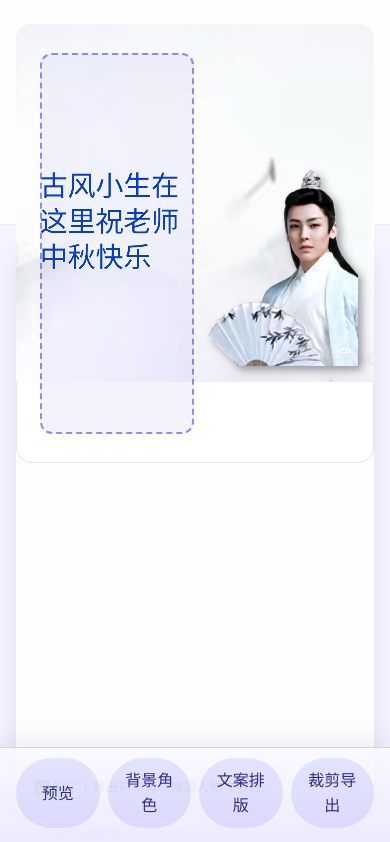
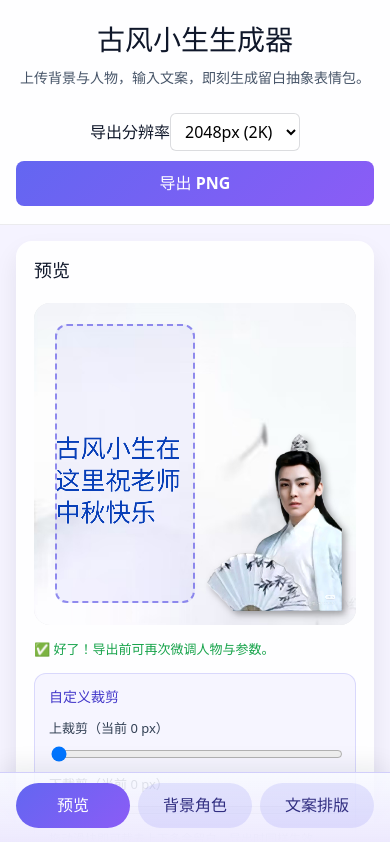
Before and after one commit to ChenRunnan-Cooper/Ancient-Style-Young-Man, a React (Vite) app: page / in a window 390 px wide. Shown: the top 842 px of the page. Built offline with nearby package versions, Linux system fonts and the light colour scheme; a web font is replaced by a local one.

Commit message:
Revise mobile layout with tabbed panels

```diff
--- a/src/App.css
+++ b/src/App.css
@@ -67,6 +67,13 @@
   gap: 24px;
   padding: 24px var(--page-gutter) 32px;
   flex: 1;
+}
+
+.app__main--mobile {
+  display: flex;
+  flex-direction: column;
+  gap: 20px;
+  padding: 20px var(--page-gutter) 28px;
 }
 
 .panel {
@@ -374,13 +381,6 @@ textarea.editor {
     padding-bottom: 72px;
   }
 
-  .app__main {
-    display: flex;
-    flex-direction: column;
-    gap: 20px;
-    padding: 20px var(--page-gutter) 28px;
-  }
-
   .app__header {
     flex-direction: column;
     align-items: stretch;
@@ -406,53 +406,31 @@ textarea.editor {
     grid-template-columns: 1fr;
   }
 
-  .panel--preview {
-    order: 0;
-  }
-
-  .panel--controls {
-    order: 1;
-  }
-
-  .panel--editor {
-    order: 2;
-  }
-
   .panel--preview .preview-wrapper {
     gap: 14px;
-    padding-top: calc(var(--preview-fixed-height) + 18px);
+    padding-top: 0;
   }
 
   .panel--preview .canvas-container {
-    position: fixed;
-    top: var(--preview-fixed-top);
-    left: var(--page-gutter);
-    right: var(--page-gutter);
-    height: var(--preview-fixed-height);
-    width: calc(100% - (var(--page-gutter) * 2));
-    max-width: calc(100% - (var(--page-gutter) * 2));
-    aspect-ratio: auto;
-    z-index: 25;
+    position: relative;
+    top: auto;
+    left: auto;
+    right: auto;
+    width: 100%;
+    height: auto;
   }
 
   .panel--preview .canvas-container canvas {
+    position: absolute;
+    inset: 0;
+    width: 100%;
     height: 100%;
   }
 }
 
 @media (max-width: 768px) {
-  .app__main {
-    padding: 18px var(--page-gutter) 24px;
-    gap: 18px;
-  }
-
   .panel {
     padding: 16px 18px 20px;
-  }
-
-  .panel--preview .canvas-container {
-    top: calc(var(--page-gutter) + 8px);
-    height: min(52vh, 460px);
   }
 }
 
@@ -500,6 +478,11 @@ textarea.editor {
   cursor: pointer;
 }
 
+.mobile-nav button.active {
+  background: linear-gradient(135deg, #6366f1, #8b5cf6);
+  color: #ffffff;
+}
+
 .mobile-nav button:active {
   background: rgba(99, 102, 241, 0.22);
 }
--- a/src/App.tsx
+++ b/src/App.tsx
@@ -155,6 +155,39 @@ const areWarningsEqual = (next: string[], prev: string[] = []) => {
   return true
 }
 
+type MobileTab = 'preview' | 'controls' | 'editor'
+
+function useMediaQuery(query: string) {
+  const getMatches = () => {
+    if (typeof window === 'undefined') {
+      return false
+    }
+    return window.matchMedia(query).matches
+  }
+
+  const [matches, setMatches] = useState<boolean>(getMatches)
+
+  useEffect(() => {
+    if (typeof window === 'undefined') {
+      return
+    }
+
+    const mediaQuery = window.matchMedia(query)
+    const listener = (event: MediaQueryListEvent) => {
+      setMatches(event.matches)
+    }
+
+    if (mediaQuery.matches !== matches) {
+      setMatches(mediaQuery.matches)
+    }
+
+    mediaQuery.addEventListener('change', listener)
+    return () => mediaQuery.removeEventListener('change', listener)
+  }, [query, matches])
+
+  return matches
+}
+
 function App() {
   const canvasRef = useRef<HTMLCanvasElement | null>(null)
   const textAreaRef = useRef<HTMLTextAreaElement | null>(null)
@@ -208,17 +241,14 @@ function App() {
   const renderFrameRef = useRef<number | null>(null)
   const offscreenCanvasRef = useRef<HTMLCanvasElement | null>(null)
   const lastWarningsRef = useRef<string[]>([])
-  const controlsSectionRef = useRef<HTMLElement | null>(null)
-  const editorSectionRef = useRef<HTMLElement | null>(null)
-  const previewSectionRef = useRef<HTMLElement | null>(null)
-  const exportSectionRef = useRef<HTMLDivElement | null>(null)
+  const isMobile = useMediaQuery('(max-width: 980px)')
+  const [activeMobileTab, setActiveMobileTab] = useState<MobileTab>('preview')
 
-  const scrollToElement = (element: Element | null) => {
-    if (!element) {
-      return
+  useEffect(() => {
+    if (!isMobile) {
+      setActiveMobileTab('preview')
     }
-    element.scrollIntoView({ behavior: 'smooth', block: 'start' })
-  }
+  }, [isMobile])
 
   const backgroundImage = useLoadedImage(backgroundSource)
   const characterImage = useLoadedImage(characterSource)
@@ -501,6 +531,11 @@ function App() {
     }
   }
 
+  const mainClassName = isMobile ? 'app__main app__main--mobile' : 'app__main'
+  const showControls = !isMobile || activeMobileTab === 'controls'
+  const showEditor = !isMobile || activeMobileTab === 'editor'
+  const showPreview = !isMobile || activeMobileTab === 'preview'
+
   return (
     <div className="app">
       <header className="app__header">
@@ -529,8 +564,9 @@ function App() {
         </div>
       </header>
 
-      <main className="app__main">
-        <section className="panel panel--controls" ref={controlsSectionRef}>
+      <main className={mainClassName}>
+        {showControls && (
+          <section className="panel panel--controls">
           <h2>背景与角色</h2>
           <div className="field">
             <label htmlFor="background-upload">背景图片</label>
@@ -686,8 +722,10 @@ function App() {
             </label>
           </div>
           </section>
+        )}
 
-        <section className="panel panel--editor" ref={editorSectionRef}>
+        {showEditor && (
+          <section className="panel panel--editor">
           <h2>文案与内嵌元素</h2>
           <textarea
             ref={textAreaRef}
@@ -895,8 +933,10 @@ function App() {
             </label>
           </div>
           </section>
+        )}
 
-        <section className="panel panel--preview" ref={previewSectionRef}>
+        {showPreview && (
+          <section className="panel panel--preview">
           <h2>预览</h2>
           <div className="preview-wrapper">
             <div className="canvas-container" style={{ aspectRatio: previewAspectRatio }}>
@@ -912,7 +952,7 @@ function App() {
             ) : (
               <p className="note">✅ 好了！导出前可再次微调人物与参数。</p>
             )}
-            <div className="crop-settings" ref={exportSectionRef}>
+            <div className="crop-settings">
               <h3>自定义裁剪</h3>
               <label>
                 上裁剪（当前 {Math.round(previewSize.cropTop)} px）
@@ -944,22 +984,34 @@ function App() {
             </div>
           </div>
           </section>
+        )}
       </main>
 
+      {isMobile ? (
         <nav className="mobile-nav">
-        <button type="button" onClick={() => scrollToElement(previewSectionRef.current)}>
+          <button
+            type="button"
+            className={activeMobileTab === 'preview' ? 'active' : ''}
+            onClick={() => setActiveMobileTab('preview')}
+          >
             预览
           </button>
-        <button type="button" onClick={() => scrollToElement(controlsSectionRef.current)}>
+          <button
+            type="button"
+            className={activeMobileTab === 'controls' ? 'active' : ''}
+            onClick={() => setActiveMobileTab('controls')}
+          >
             背景角色
           </button>
-        <button type="button" onClick={() => scrollToElement(editorSectionRef.current)}>
+          <button
+            type="button"
+            className={activeMobileTab === 'editor' ? 'active' : ''}
+            onClick={() => setActiveMobileTab('editor')}
+          >
             文案排版
           </button>
-        <button type="button" onClick={() => scrollToElement(exportSectionRef.current)}>
-          裁剪导出
-        </button>
         </nav>
+      ) : null}
 
       <footer className="app__footer">
         <p>
--- a/src/index.css
+++ b/src/index.css
@@ -2,8 +2,6 @@
 
 :root {
   --page-gutter: clamp(20px, 6vw, 32px);
-  --preview-fixed-height: min(56vh, 520px);
-  --preview-fixed-top: calc(var(--page-gutter) + 12px);
   font-family: 'LXGW WenKai', 'LXGW WenKai Screen', 'KaiTi', 'STKaiti', 'PingFang SC', system-ui, -apple-system, BlinkMacSystemFont, 'Segoe UI', sans-serif;
   line-height: 1.55;
   font-weight: 400;
@@ -18,16 +16,12 @@
 @media (max-width: 980px) {
   :root {
     --page-gutter: clamp(18px, 7vw, 26px);
-    --preview-fixed-height: min(56vh, 500px);
-    --preview-fixed-top: calc(var(--page-gutter) + 10px);
   }
 }
 
 @media (max-width: 640px) {
   :root {
     --page-gutter: 16px;
-    --preview-fixed-height: min(54vh, 460px);
-    --preview-fixed-top: calc(var(--page-gutter) + 8px);
   }
 }
 
```
Lines whose indentation alone changed are shown as unchanged.
